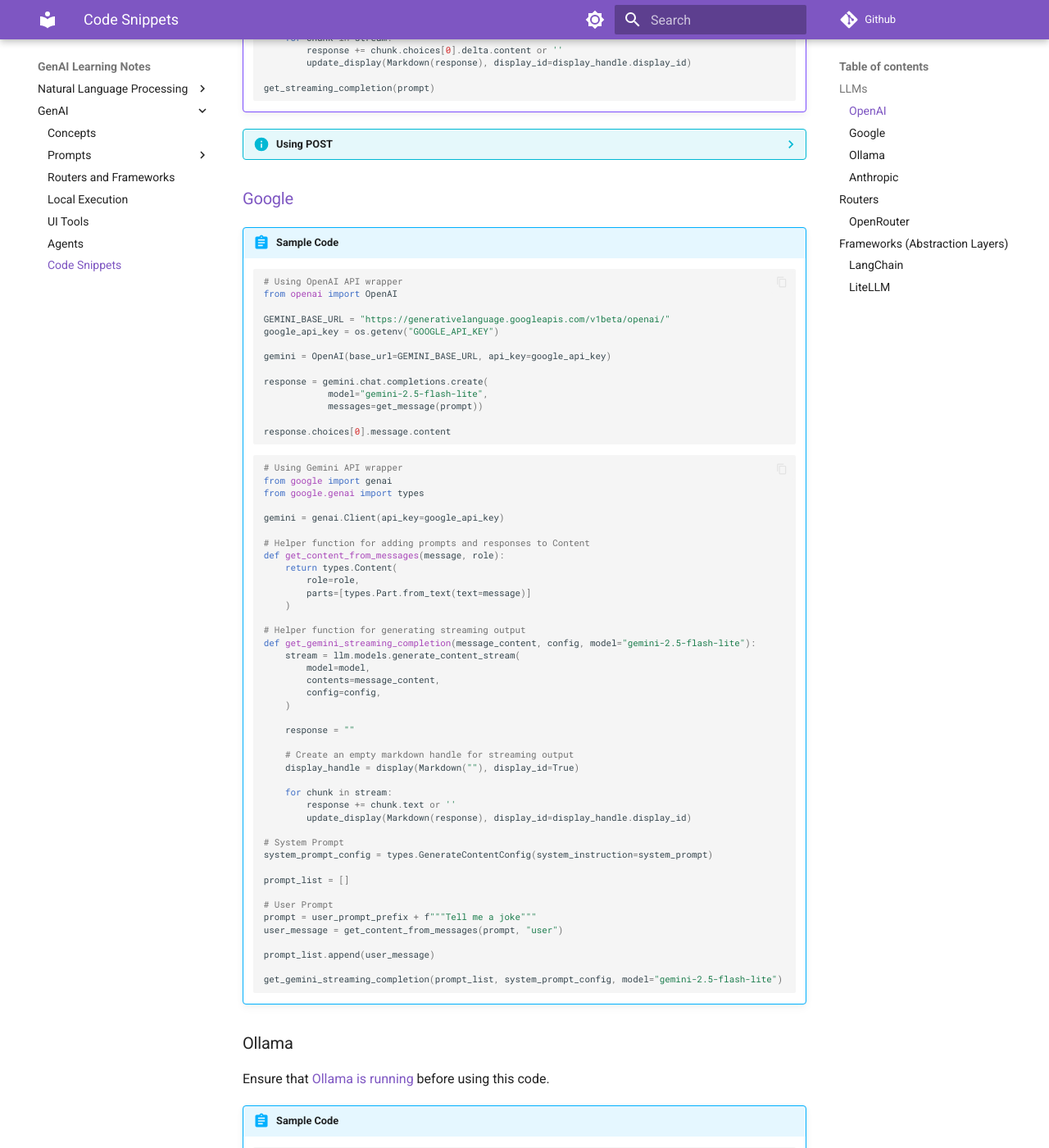
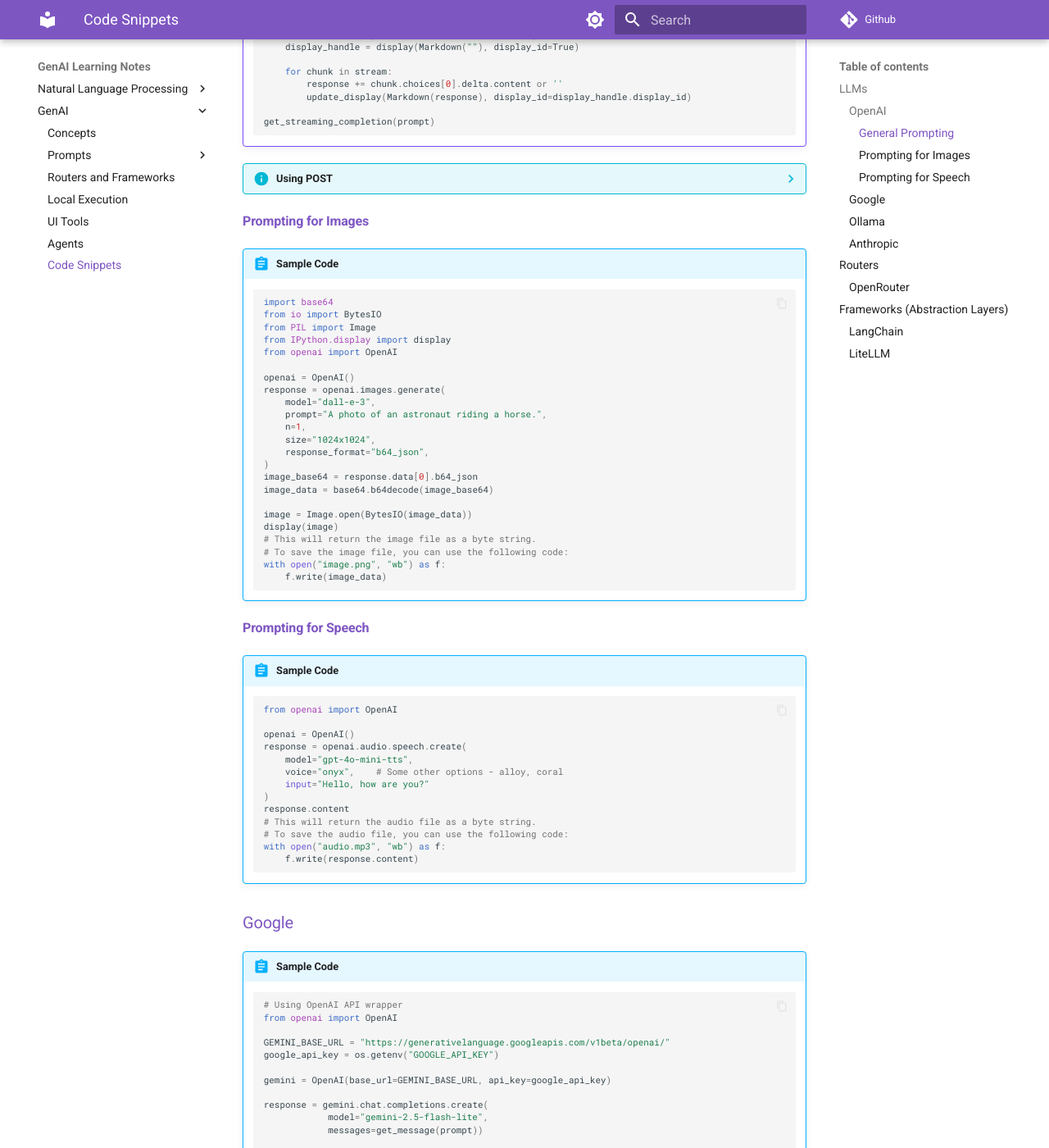
Before and after one commit to paulang1807/learn-genai, an MkDocs documentation site: the page built from docs/prompt-code.md, in a window 1280 px wide and 1400 px high, scrolled down 1345 px. Shown: the whole window at 82% size. Built offline with MkDocs 1.6.1 and Material for MkDocs 9.7.7, drawn with Linux system fonts in a browser that asks for light colours; comment, search, counter and statistics services are not loaded.

Commit message:
Image and Speech prompting; mutil UI components with gradio

````diff
--- a/docs/prompt-code.md
+++ b/docs/prompt-code.md
@@ -74,6 +74,7 @@
 
 ## LLMs
 ### [OpenAI](https://colab.research.google.com/drive/1aCKnhpmU3y2btDcp9V7jVq0GM8hTe-2d#scrollTo=bdf93334)
+#### General Prompting
 !!! abstract "Sample Code"
     ```python
     import os
@@ -164,6 +165,54 @@
 
     prompt_response = response.json()["choices"][0]["message"]["content"]
     print(prompt_response)
+    ```
+
+#### [Prompting for Images](https://colab.research.google.com/drive/1aCKnhpmU3y2btDcp9V7jVq0GM8hTe-2d#scrollTo=vEnpnPRTcbY2)
+
+!!! abstract "Sample Code"
+    ```python
+    import base64
+    from io import BytesIO
+    from PIL import Image
+    from IPython.display import display
+    from openai import OpenAI
+
+    openai = OpenAI()
+    response = openai.images.generate(
+        model="dall-e-3",
+        prompt="A photo of an astronaut riding a horse.",
+        n=1,
+        size="1024x1024",
+        response_format="b64_json",
+    )
+    image_base64 = response.data[0].b64_json
+    image_data = base64.b64decode(image_base64)
+
+    image = Image.open(BytesIO(image_data))
+    display(image)
+    # This will return the image file as a byte string.
+    # To save the image file, you can use the following code:
+    with open("image.png", "wb") as f:
+        f.write(image_data)
+    ```
+
+#### [Prompting for Speech](https://colab.research.google.com/drive/1aCKnhpmU3y2btDcp9V7jVq0GM8hTe-2d#scrollTo=Wax_i5yMgAwk)
+
+!!! abstract "Sample Code"
+    ```python
+    from openai import OpenAI
+
+    openai = OpenAI()
+    response = openai.audio.speech.create(
+        model="gpt-4o-mini-tts",
+        voice="onyx",    # Some other options - alloy, coral
+        input="Hello, how are you?"
+    )
+    response.content
+    # This will return the audio file as a byte string.
+    # To save the audio file, you can use the following code:
+    with open("audio.mp3", "wb") as f:
+        f.write(response.content)
     ```
 
 ### [Google](https://colab.research.google.com/drive/1aCKnhpmU3y2btDcp9V7jVq0GM8hTe-2d#scrollTo=ml6va219X85-)
````
Also changed, not shown: docs/agents.md (+6 -0 lines), docs/ui.md (+30 -1 lines).
